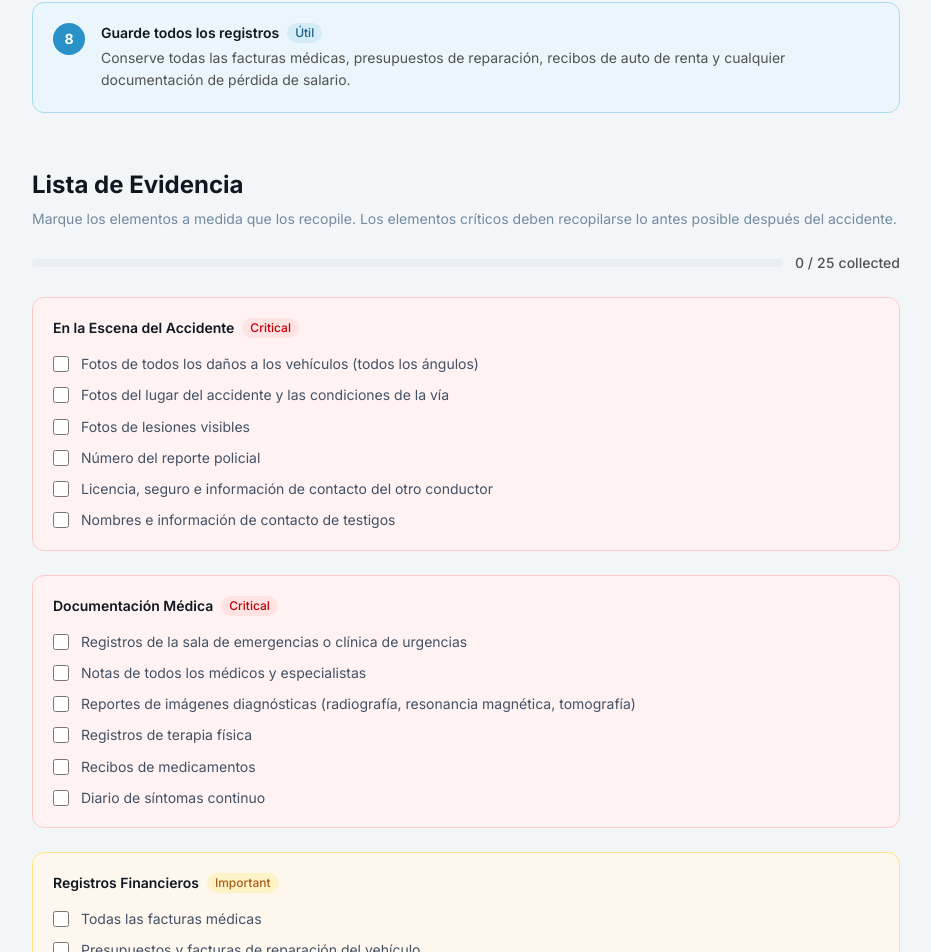
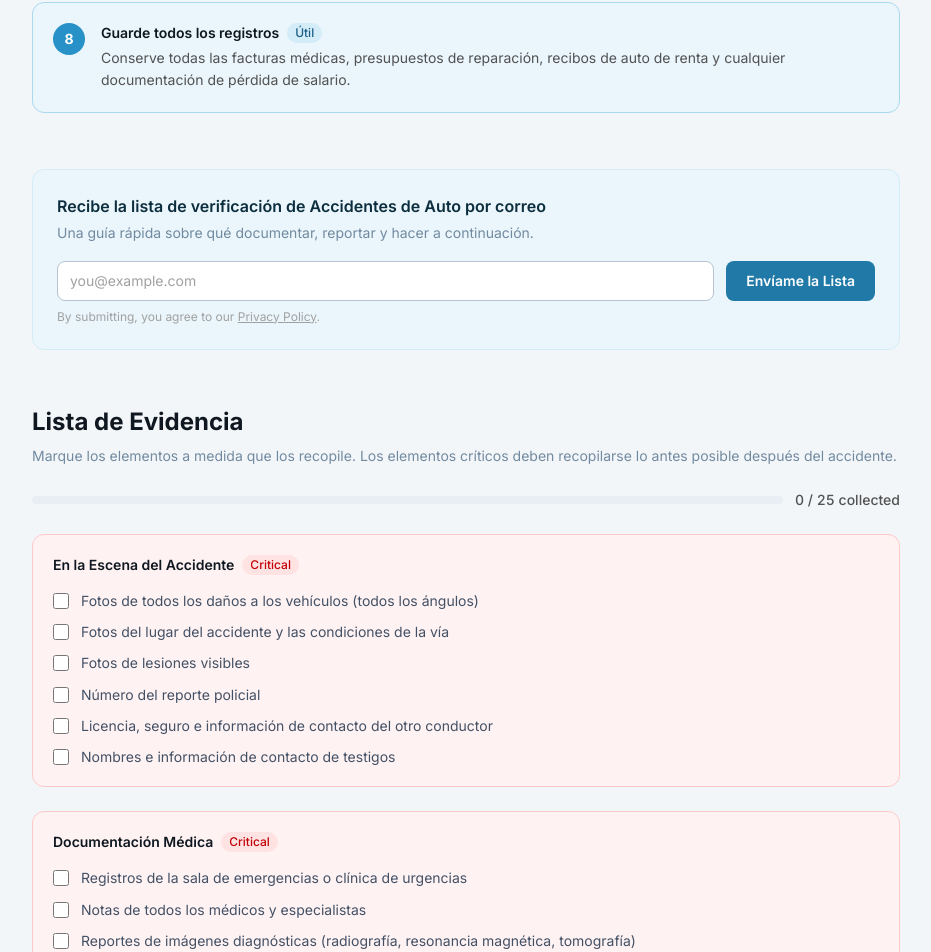
Before and after one commit to the-comet-companies/accident-path, a Next.js app: page /es/accidentes/auto in a window 1280 px wide. Shown: the part 2503-3455 px from the top of the page, without its empty margins (0-931 px from the left). Built offline with nearby package versions, Linux system fonts and the light colour scheme.

Commit message:
feat(lead): add email capture to ES accident pages

```diff
--- a/app/(es)/es/accidentes/[slug]/page.tsx
+++ b/app/(es)/es/accidentes/[slug]/page.tsx
@@ -9,6 +9,7 @@ import { DisclaimerBanner } from '@/components/ui/DisclaimerBanner'
 import { SchemaOrg } from '@/components/seo/SchemaOrg'
 import { ChecklistBlock } from '@/components/content/ChecklistBlock'
 import { TimelineBlock } from '@/components/content/TimelineBlock'
+import { PageLeadCapture } from '@/components/ui/PageLeadCapture'
 import { articleSchema, breadcrumbSchema } from '@/lib/seo'
 import { SLUG_MAP_EN, SLUG_MAP_ES, NAV_ACCIDENT_TYPES } from '@/i18n/config'
 
@@ -278,6 +279,14 @@ export default async function AccidentHubPageES({
                   })}
                 </ol>
               </section>
+
+              <PageLeadCapture
+                headline={`Recibe la lista de verificación de ${accident.title} por correo`}
+                subtext="Una guía rápida sobre qué documentar, reportar y hacer a continuación."
+                buttonLabel="Envíame la Lista"
+                toolSlug="page-accident-es"
+                toolContext={{ accidentType: accident.title }}
+              />
 
               {/* Evidence Checklist */}
               <section id="evidence-checklist" aria-labelledby="checklist-heading">
```
